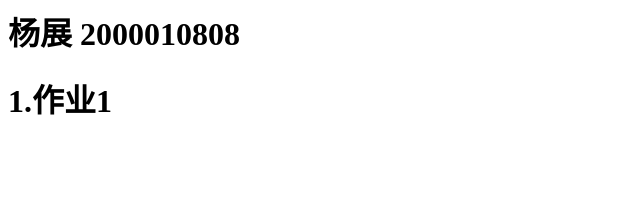
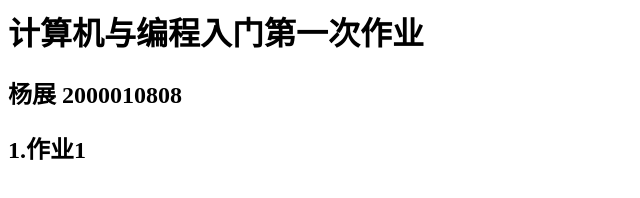
Before and after one commit to xiaobya/xiaobya.github.io, a plain HTML site: page index.html in a window 1280 px wide. Shown: the whole page, without its empty margins (0-640 px from the left). Drawn offline with Linux system fonts and the light colour scheme.

Commit message:
Update index.html

```diff
--- a/index.html
+++ b/index.html
@@ -1,8 +1,9 @@
 <html>
   <head>
-    <title>计算机科学与编程入门第一次作业</title>
+    <title>计算机科学与编程入门作业</title>
    </head>
    <body>
-     <h1>杨展 2000010808</h1>
-     <h1>1.作业1</h1>
+     <h1>计算机与编程入门第一次作业</h1>
+     <h2>杨展 2000010808</h2>
+     <h2>1.作业1</h2>
 </html>
```
